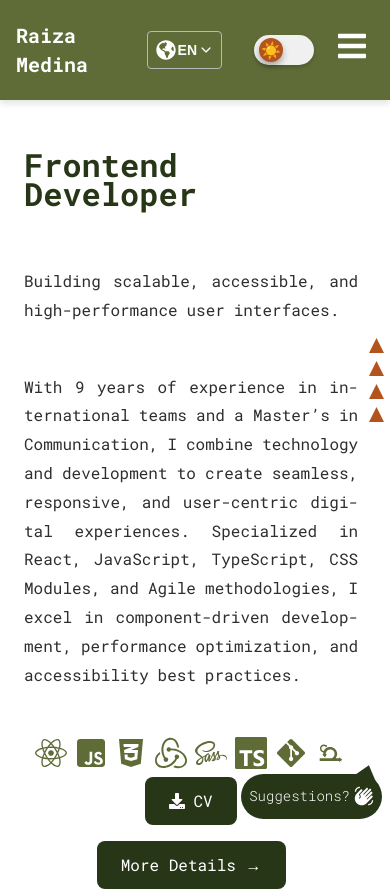
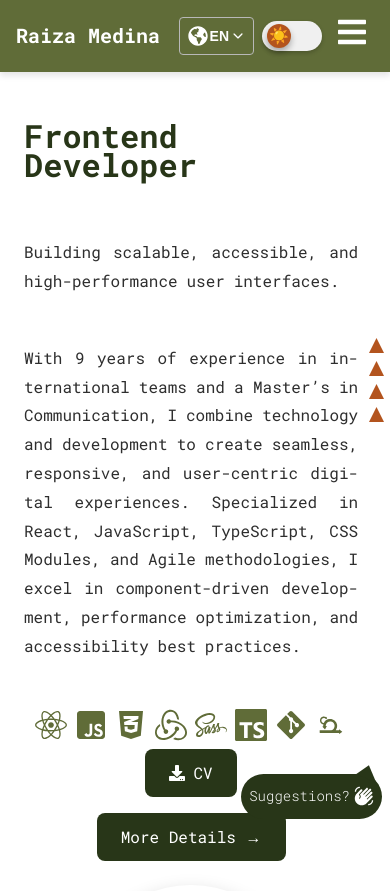
Before and after one commit to raimedina/portfolio, a React (Create React App) app: page /en in a window 390 px wide. Shown: the top 891 px of the page. Built offline with nearby package versions, Linux system fonts and the light colour scheme.

Commit message:
layout responsiveness adjustments

```diff
--- a/src/components/Language/LanguageSwitcherDropdown.module.css
+++ b/src/components/Language/LanguageSwitcherDropdown.module.css
@@ -5,7 +5,6 @@
   position: relative;
   display: flex;
   align-items: center;
-  padding: var(--spacing-small) var(--spacing-medium);
 }
 
 .languageButton {
--- a/src/components/Layout/Header/Header.module.css
+++ b/src/components/Layout/Header/Header.module.css
@@ -36,12 +36,12 @@
 
 .actions {
   display: var(--display-flex);
-  gap: var(--spacing-medium);
+  gap: var(--spacing-small);
   align-items: center;
 }
 
 
-@media (width <= 768px) {
+@media (max-width: 1024px) {
   .navbar {
     display: none;
   }
@@ -49,10 +49,11 @@
   .hamburgerWrapper {
     display: block;
   }
+
 }
 
 
-@media (width >= 769px) {
+@media (min-width: 1025px) {
   .hamburgerWrapper {
     display: none;
   }
--- a/src/components/Section/Section.module.css
+++ b/src/components/Section/Section.module.css
@@ -128,4 +128,8 @@
   .techIcon {
     font-size: 2rem;
   }
+
+  .role{
+    white-space: pre-line;
+  }
 }
```
